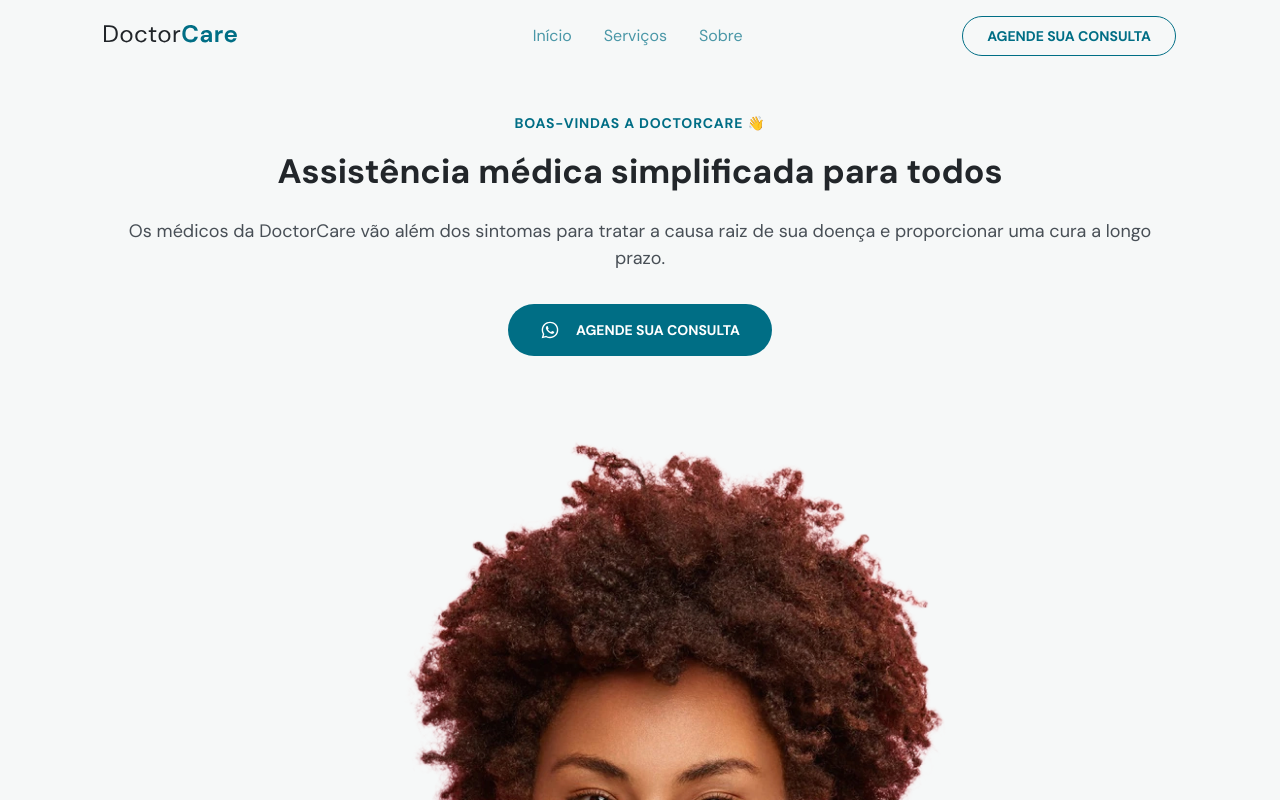
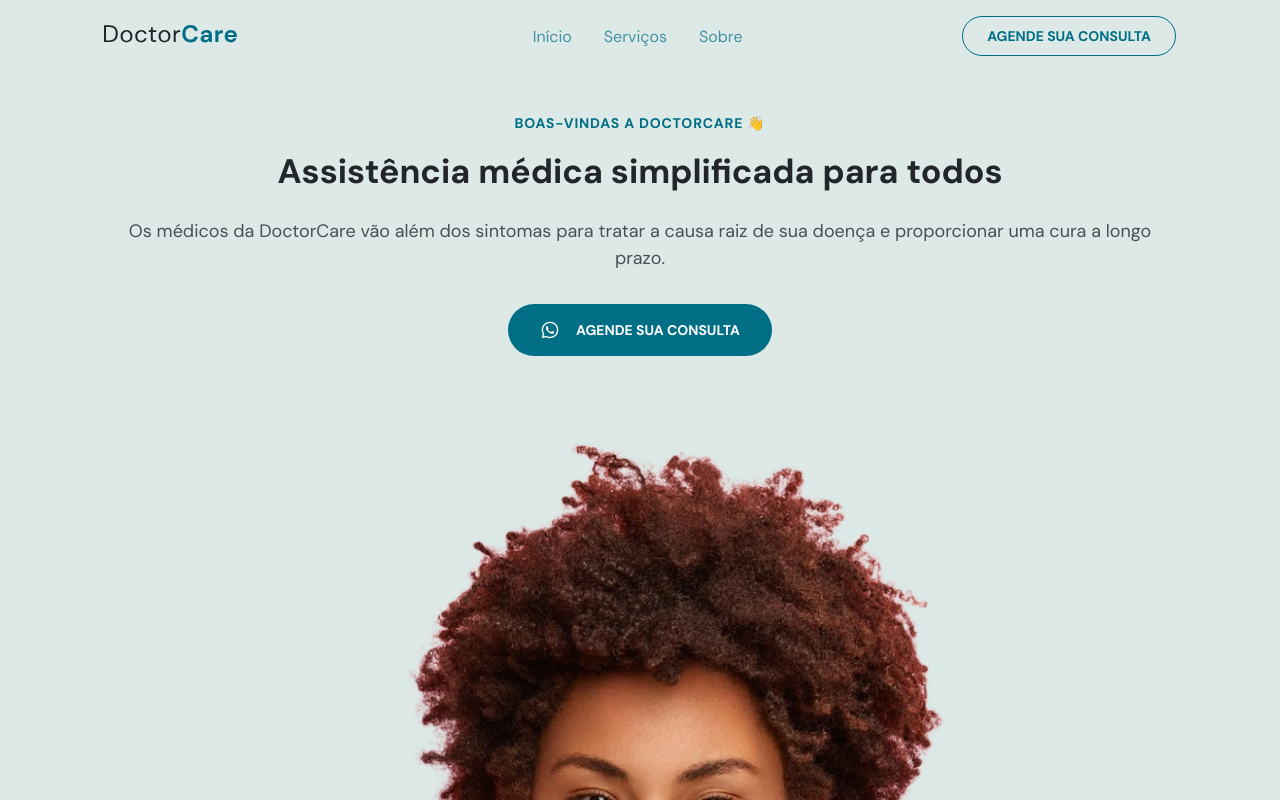
Before and after one commit to Carlos3274/Rockseat-discover, a plain HTML site: page NLW/index.html in a window 1280 px wide. Shown: the top 800 px of the page. Drawn offline with nearby package versions, Linux system fonts and the light colour scheme.

Commit message:
Reset for anterior commit

```diff
--- a/NLW/style.css
+++ b/NLW/style.css
@@ -12,9 +12,8 @@
   --primary-color: hsl(var(--hue), 100%, 26%);
   --headline: hsl(210, 11%, 15%);
   --paragraph: hsl(210, 9%, 31%);
-  --brand-beige: hsl(39, 100%, 97%); /* Brand beige*/
-  --brand-green-light: hsl(calc(var(--hue)) - 22), 23%,89%;   /* Brand light  */
-  --brand-green-light-2: hsl(cal(var(--hue)+ 10), 14%, 97%);
+  --brand-beige: hsl(39, 100%, 97%);         /* Brand beige */
+  --brand-green-light: hsl(calc(var(--hue) - 22), 23%, 89%);   /* Brand light  */
   --brand-green-hover: hsl(170, 100%, 14%);  /* Brand dark */
 
   --bg-light: hsl(180, 14%, 97%);
@@ -28,7 +27,6 @@
 
 html {
   scroll-behavior: smooth;
-
 }
 
 html,
@@ -577,9 +575,8 @@ footer .social-links{
       color: var(--primary-color);
     }
 
-    /* Tracinho que aparece em baixo dos li a */
     nav#navigation.scroll .menu ul li a{
-      color: var(--brand-green-light-2);
+      color: var(--brand-green-light);
       opacity: 0.6rem;
 
     }
@@ -588,46 +585,4 @@ footer .social-links{
       border-color: white;
       color: white;
     }
-
-
-    nav#navigation .menu  li a {
-      transition: opacity .4s;
-    }
-
-    nav#navigation .menu li a:hover {
-      opacity: 1;
-      font-weight: 700;
-    }
-
-    nav#navigation .menu li a::after {
-      content: '';
-      width: 0%;
-      height: 2px;
-      background-color: var(--primary-color);
-
-      position: relative;
-      bottom: -2rem;
-      left: -0.5rem;
-
-      display: block;
-
-      transition: 0.2s;
-
-    }
-
-    nav#navigation.scroll .menu li a::after{
-      background-color: white;
-    }
-
-    nav#navigation .menu li a:hover::after {
-    /* Quando 'a' estiver no elemento hover, use o after. */
-      padding-inline: 0.8rem;
-      width: 100%;
-    }
-
-    nav#navigation.scroll .menu li a:hover {
-      opacity: 1;
-    }
-
-
 }
```
